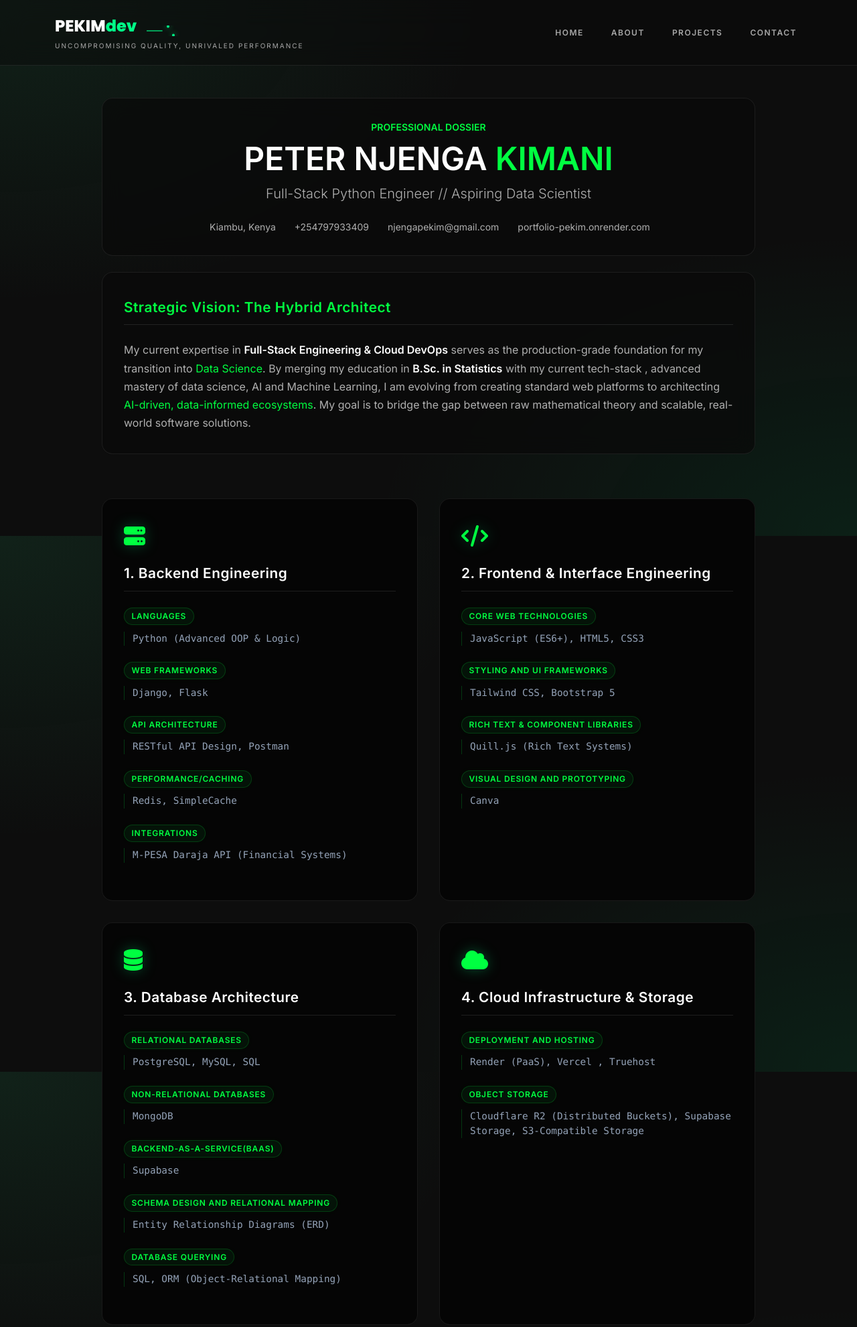
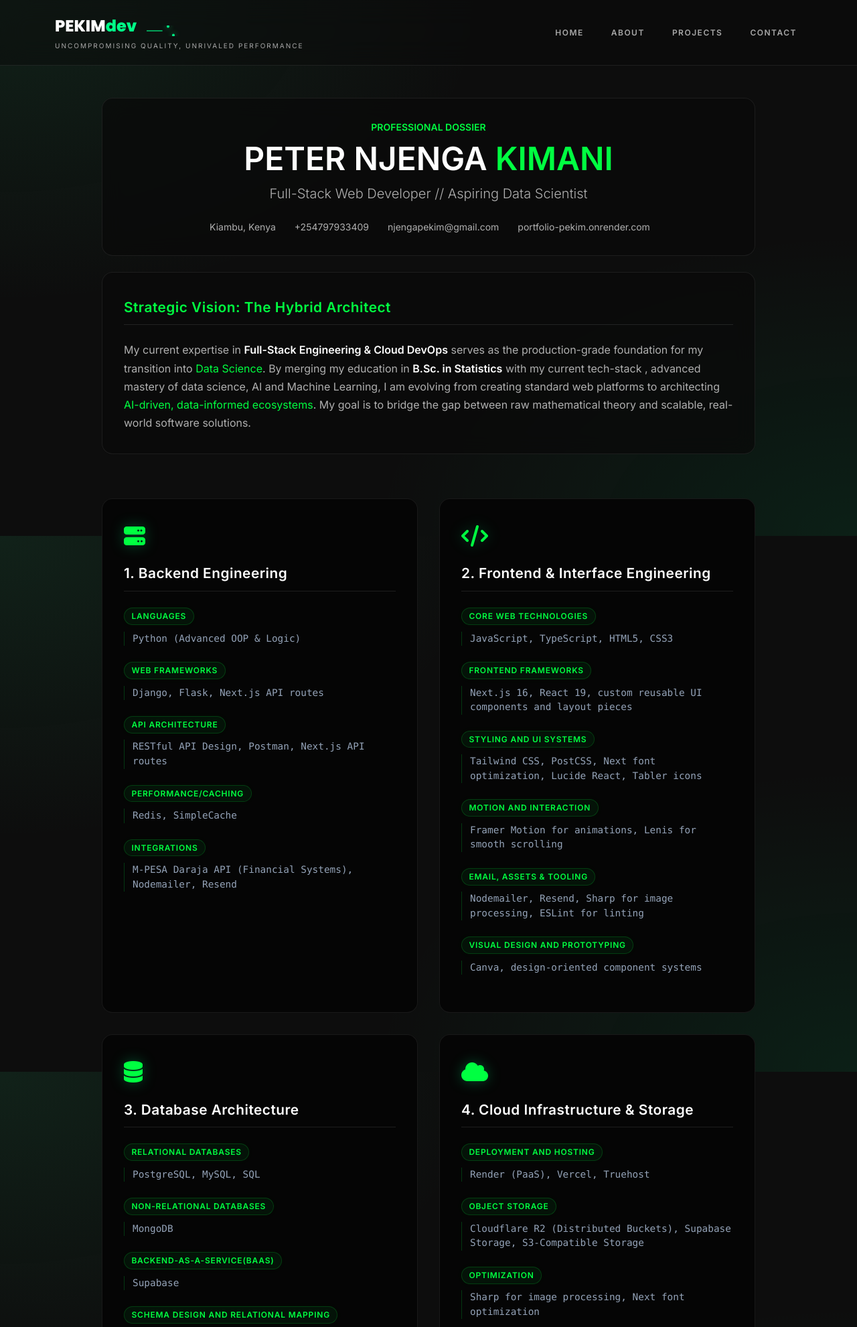
Before and after one commit to pekimnjenga/portfolio_pekim, a Flask app: page /resume in a window 1280 px wide. Shown: the top 1981 px of the page at 67% size. Run offline with Flask 3, Linux system fonts and the light colour scheme.

Commit message:
feat: resume update

```diff
--- a/app/templates/about.html
+++ b/app/templates/about.html
@@ -16,7 +16,7 @@
             <div class="about-glass-card glass-card">
               <p class="hero-description tech-type-p"
                 data-text="I'm Pekim, a full-stack developer and software engineer with a passion for crafting seamless digital experiences. I am also a student at the Jomo Kenyatta University of Agriculture and Technology, where I am pursuing a degree in Statistics.">
-                I'm <span class="text-highlight">Pekim</span>, a full-stack Python developer and software engineer with
+                I'm <span class="text-highlight">Pekim</span>, a full-stack Web developer and software engineer with
                 a passion for crafting seamless digital experiences. I am also a student at the Jomo
                 Kenyatta University of Agriculture and Technology, where I am pursuing a degree in Statistics.
               </p>
--- a/app/templates/resume.html
+++ b/app/templates/resume.html
@@ -8,7 +8,7 @@
             <p class="text-neon small fw-bold tracking-widest mb-2 tech-type">PROFESSIONAL DOSSIER</p>
             <h1 class="display-5 fw-bold text-white mb-2">PETER NJENGA <span class="text-neon">KIMANI</span></h1>
             <p class="lead text-secondary-alt mb-4 tech-type"
-                data-text="Full-Stack Python Engineer // Aspiring Data Scientist">Full-Stack Python Engineer // Aspiring
+                data-text="Full-Stack Web Developer // Aspiring Data Scientist">Full-Stack Web Developer // Aspiring
                 Data Scientist</p>
 
             <div class="d-flex flex-wrap justify-content-center gap-4 small text-secondary-alt">
@@ -44,13 +44,13 @@
                     <div class="skill-item"><span class="skill-pill">Languages</span><span class="skill-desc">Python
                             (Advanced OOP &amp; Logic)</span></div>
                     <div class="skill-item"><span class="skill-pill">Web Frameworks</span><span
-                            class="skill-desc">Django, Flask</span></div>
+                            class="skill-desc">Django, Flask, Next.js API routes</span></div>
                     <div class="skill-item"><span class="skill-pill">API Architecture</span><span
-                            class="skill-desc">RESTful API Design, Postman</span></div>
+                            class="skill-desc">RESTful API Design, Postman, Next.js API routes</span></div>
                     <div class="skill-item"><span class="skill-pill">Performance/Caching</span><span
                             class="skill-desc">Redis, SimpleCache</span></div>
                     <div class="skill-item"><span class="skill-pill">Integrations</span><span class="skill-desc">M-PESA
-                            Daraja API (Financial Systems)</span></div>
+                            Daraja API (Financial Systems), Nodemailer, Resend</span></div>
                 </div>
             </div>
 
@@ -60,13 +60,17 @@
                     Engineering</h4>
                 <div class="tech-type-p text-secondary-alt">
                     <div class="skill-item"><span class="skill-pill">Core Web Technologies</span><span
-                            class="skill-desc">JavaScript (ES6+), HTML5, CSS3</span></div>
-                    <div class="skill-item"><span class="skill-pill">Styling and UI Frameworks</span><span
-                            class="skill-desc">Tailwind CSS, Bootstrap 5</span></div>
-                    <div class="skill-item"><span class="skill-pill">Rich Text & Component Libraries</span><span
-                            class="skill-desc">Quill.js (Rich Text Systems)</span></div>
+                            class="skill-desc">JavaScript, TypeScript, HTML5, CSS3</span></div>
+                    <div class="skill-item"><span class="skill-pill">Frontend Frameworks</span><span
+                            class="skill-desc">Next.js 16, React 19, custom reusable UI components and layout pieces</span></div>
+                    <div class="skill-item"><span class="skill-pill">Styling and UI Systems</span><span
+                            class="skill-desc">Tailwind CSS, PostCSS, Next font optimization, Lucide React, Tabler icons</span></div>
+                    <div class="skill-item"><span class="skill-pill">Motion and Interaction</span><span
+                            class="skill-desc">Framer Motion for animations, Lenis for smooth scrolling</span></div>
+                    <div class="skill-item"><span class="skill-pill">Email, Assets & Tooling</span><span
+                            class="skill-desc">Nodemailer, Resend, Sharp for image processing, ESLint for linting</span></div>
                     <div class="skill-item"><span class="skill-pill">Visual Design and Prototyping</span><span
-                            class="skill-desc">Canva</span></div>
+                            class="skill-desc">Canva, design-oriented component systems</span></div>
                 </div>
             </div>
 
@@ -93,10 +97,12 @@
                 </h4>
                 <div class="tech-type-p text-secondary-alt">
                     <div class="skill-item"><span class="skill-pill">Deployment and Hosting</span><span
-                            class="skill-desc">Render (PaaS), Vercel , Truehost</span></div>
+                            class="skill-desc">Render (PaaS), Vercel, Truehost</span></div>
                     <div class="skill-item"><span class="skill-pill">Object Storage</span><span
                             class="skill-desc">Cloudflare R2 (Distributed Buckets), Supabase Storage, S3-Compatible
                             Storage</span></div>
+                    <div class="skill-item"><span class="skill-pill">Optimization</span><span
+                            class="skill-desc">Sharp for image processing, Next font optimization</span></div>
                 </div>
             </div>
 
@@ -110,6 +116,8 @@
                             class="skill-desc">Docker</span></div>
                     <div class="skill-item"><span class="skill-pill">Version Control and Collaboration</span><span
                             class="skill-desc">Git, GitHub (Collaborative Workflows)</span></div>
+                    <div class="skill-item"><span class="skill-pill">Code Quality</span><span
+                            class="skill-desc">ESLint for linting, PostCSS for styling pipelines</span></div>
                 </div>
             </div>
 
```
